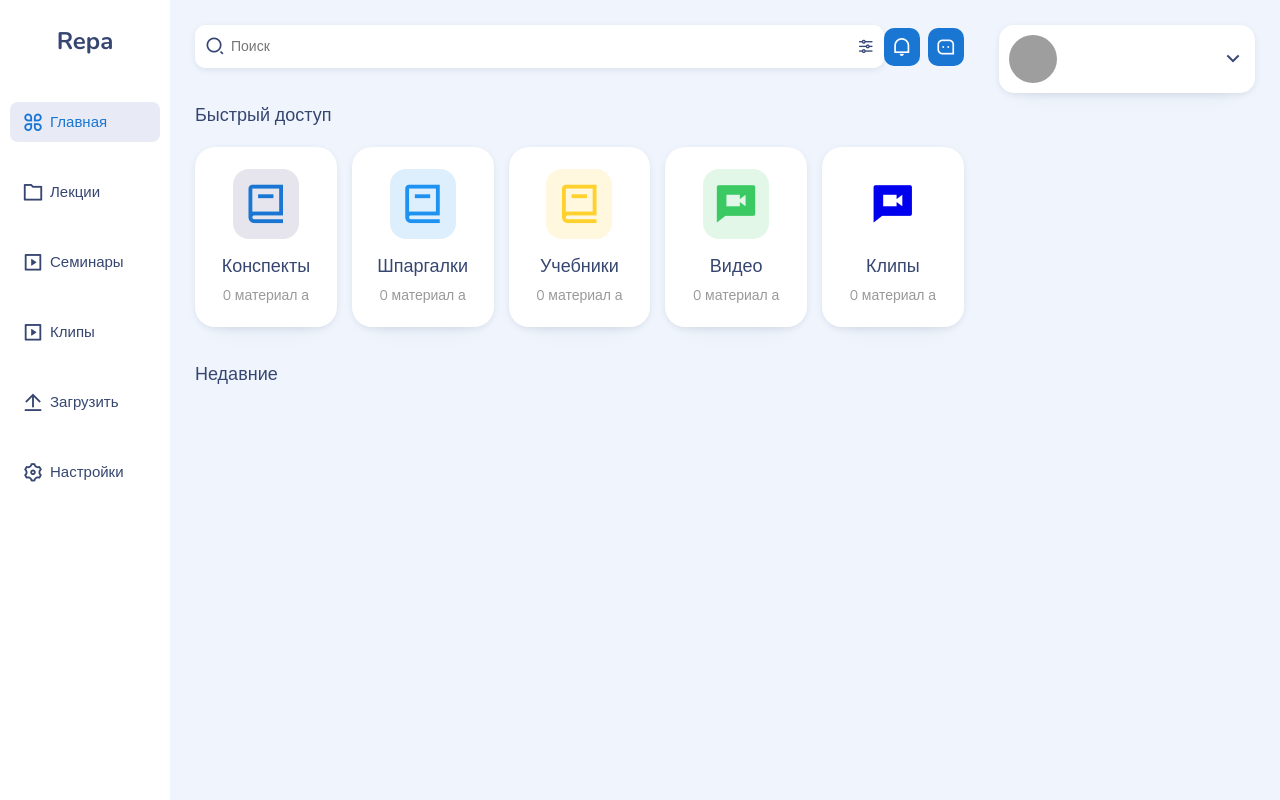
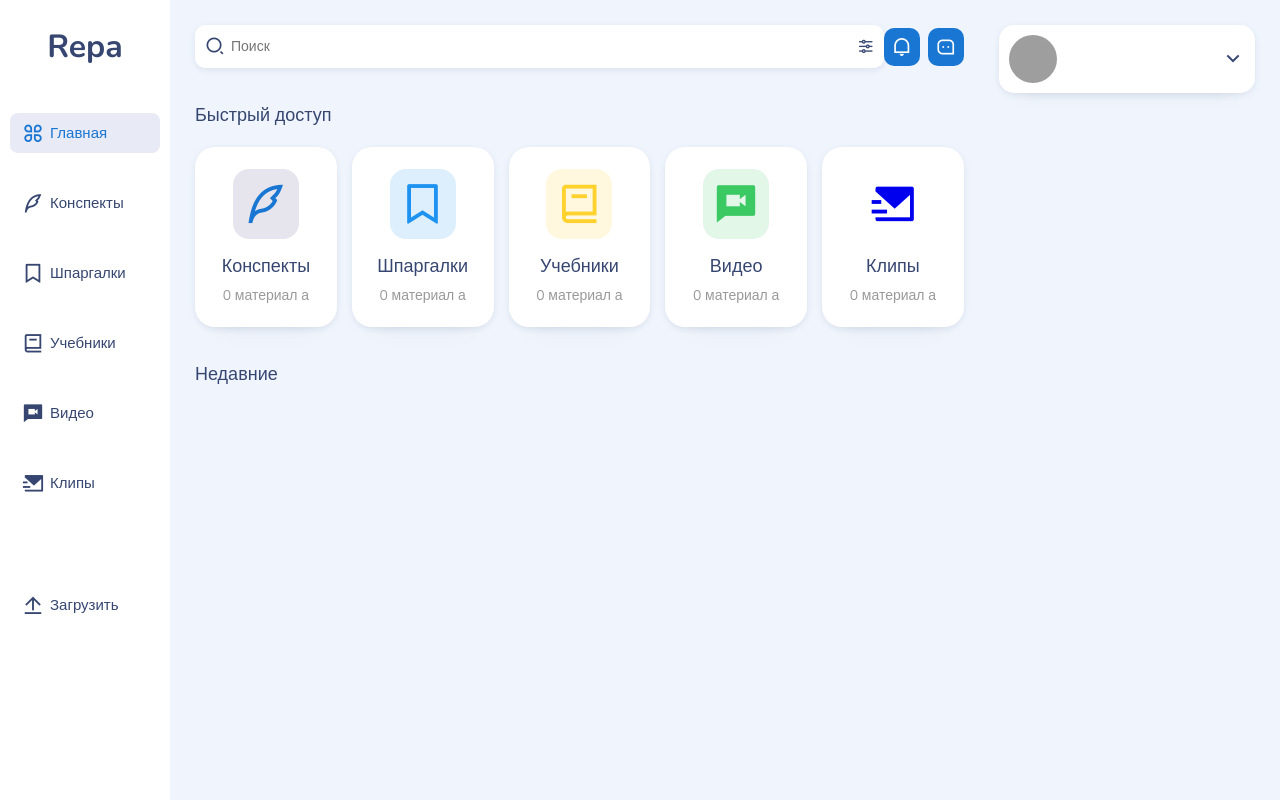
Before and after one commit to JktuJQ/Repa, a Flask app: template frontend/templates/dashboard.html in a window 1280 px wide. Run offline with Flask 3, Linux system fonts and the light colour scheme; the template is opened without the code that fills it, so the values that code supplies are empty; parts of the project's set-up code (start-up, migrations or seed data) failed here and were passed over; grey boxes are pictures that could not be loaded.

Commit message:
Updated frontend

```diff
--- a/frontend/static/css/style.css
+++ b/frontend/static/css/style.css
@@ -76,7 +76,7 @@ body {
     z-index: 100;
 }
 
-.left-section h2 {
+.left-section h1 {
     color: #364670;
     margin-bottom: 15px;
     text-align: center;
@@ -89,8 +89,7 @@ body {
     width: 100%;
 }
 
-.left-section .sidebar .item,
-.left-section .sign-out {
+.left-section .sidebar .item {
     display: flex;
     align-items: center;
     gap: 6px;
@@ -99,35 +98,28 @@ body {
     transition: all 0.3s ease;
     padding: 8px 12px;
     border-radius: 8px;
+    text-decoration: none;
 }
 
 .left-section .sidebar .item.active,
-.left-section .sidebar .item.active h3,
 .left-section .sidebar .item.active i {
     background-color: #e8eaf6;
     color: #1976d2;
 }
 
 .left-section .sidebar .item:hover,
-.left-section .sign-out:hover {
+.left-section .sidebar .item .active h3:hover {
     color: #1976d2;
     background-color: #f0f5fd;
 }
 
-.left-section .sidebar .item h3,
-.left-section .sign-out h3 {
+.left-section .sidebar .item h3 {
     font-size: 15px;
     font-weight: 500;
 }
 
-.left-section .sidebar .item i,
-.left-section .sign-out i {
+.left-section .sidebar .item i {
     font-size: 22px;
-}
-
-.left-section .sign-out {
-    margin-top: auto;
-    width: 100%;
 }
 
 /* Main Content */
--- a/frontend/templates/dashboard.html
+++ b/frontend/templates/dashboard.html
@@ -5,36 +5,37 @@
 {% block content %}
 <div class="left-section">
     <div class="sidebar">
-        <h2>Repa</h2>
+        <h1>Repa</h1>
         <div class="item active">
             <i class="ri-apps-line"></i>
             <h3>Главная</h3>
         </div>
-        <div class="item">
-            <i class="ri-folder-line"></i>
-            <h3>Лекции</h3>
-        </div>
-        <div class="item">
-            <i class="ri-video-line"></i>
-            <h3>Семинары</h3>
-        </div>
-        <div class="item">
-            <i class="ri-video-line"></i>
+        <a href="{{ url_for('notes') }}" class="item">
+            <i class="ri-quill-pen-line"></i>
+            <h3>Конспекты</h3>
+        </a>
+        <a href="{{ url_for('cheatsheets') }}" class="item">
+            <i class="ri-bookmark-line"></i>
+            <h3>Шпаргалки</h3>
+        </a>
+        <a href="{{ url_for('textbooks') }}" class="item">
+            <i class="ri-book-2-line"></i>
+            <h3>Учебники</h3>
+        </a>
+        <a href="{{ url_for('videos') }}" class="item">
+            <i class="ri-video-chat-fill"></i>
+            <h3>Видео</h3>
+        </a>
+        <a href="{{ url_for('clips') }}" class="item">
+            <i class="ri-mail-send-fill"></i>
             <h3>Клипы</h3>
-        </div>
-
+        </a>
+        <br>
         <div class="item">
             <i class="ri-upload-line"></i>
             <h3>Загрузить</h3>
         </div>
-        <div class="item">
-            <i class="ri-settings-3-line"></i>
-            <h3>Настройки</h3>
-        </div>
     </div>
-</div>
-
-
 </div>
 
 <div class="main">
@@ -57,7 +58,7 @@
 
     <div class="quick-access">
         <a href="{{ url_for('notes') }}" class="item">
-            <i class="ri-book-2-line"></i>
+            <i class="ri-quill-pen-line"></i>
             <h5>Конспекты</h5>
             <p>{{ file_data['notes']|length }} материал
                 {% if file_data['notes']|length == 1 %}
@@ -67,7 +68,7 @@
             </p>
         </a>
         <a href="{{ url_for('cheatsheets') }}" class="item">
-            <i class="ri-book-2-line"></i>
+            <i class="ri-bookmark-line"></i>
             <h5>Шпаргалки</h5>
             <p>{{ file_data['cheatsheets']|length }} материал
                 {% if file_data['cheatsheets']|length == 1 %}
@@ -94,7 +95,7 @@
                 {% endif %}</p>
         </a>
         <a href="{{ url_for('clips') }}" class="item">
-            <i class="ri-video-chat-fill"></i>
+            <i class="ri-mail-send-fill"></i>
             <h5>Клипы</h5>
             <p>{{ file_data['clips']|length }} материал
                 {% if file_data['clips']|length == 1 %}
@@ -108,9 +109,10 @@
         Недавние
     </h3>
 
+{% for category in file_types %}
     <table>
         <tbody>
-        {% for category in file_types %}
+
         {% for file in file_data[category][:5] %}
         <tr>
             <td class="icon">
@@ -119,7 +121,7 @@
                 {% elif category == 'cheatsheets' %}
                 <i class="ri-bookmark-line"></i>
                 {% elif category == 'textbooks' %}
-                <i class="ri-feedback-fill"></i>
+                <i class="ri-book-2-line"></i>
                 {% elif category == 'videos' %}
                 <i class="ri-video-chat-fill"></i>
                 {% elif category == 'clips' %}
@@ -131,9 +133,10 @@
             <td class="more"><i class="ri-more-fill"></i></td>
         </tr>
         {% endfor %}
-        {% endfor %}
         </tbody>
     </table>
+    <br>
+    {% endfor %}
 </div>
 
 <div class="right-section">
@@ -150,10 +153,10 @@
             <i class="ri-arrow-down-s-line"></i>
         </div>
         <div class="profile-retractable">
-            <button class="sign-out" onclick="window.location.href='{{ url_for('logout') }}'">
+            <a class="sign-out" onclick="window.location.href='{{ url_for('logout') }}'">
                 <h3>Выйти из аккаунта</h3>
                 <i class="ri-logout-box-r-line"></i>
-            </button>
+            </a>
         </div>
     </div>
 </div>
```
